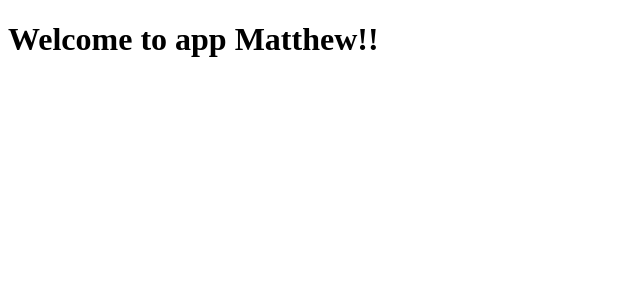
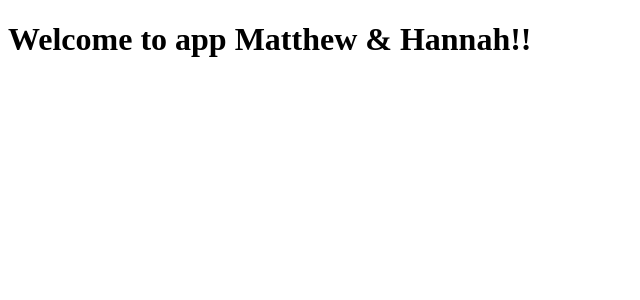
Before and after one commit to matthew-gordon/glasshouse_2, an Angular app: page / in a window 1280 px wide. Shown: the top 300 px of the page, without its empty margins (0-640 px from the left). Built offline with nearby package versions, Linux system fonts and the light colour scheme.

Commit message:
Added hannah

```diff
--- a/src/app/app.component.html
+++ b/src/app/app.component.html
@@ -1 +1 @@
-<h1>Welcome to app Matthew!!</h1>
+<h1>Welcome to app Matthew &amp; Hannah!!</h1>
```
